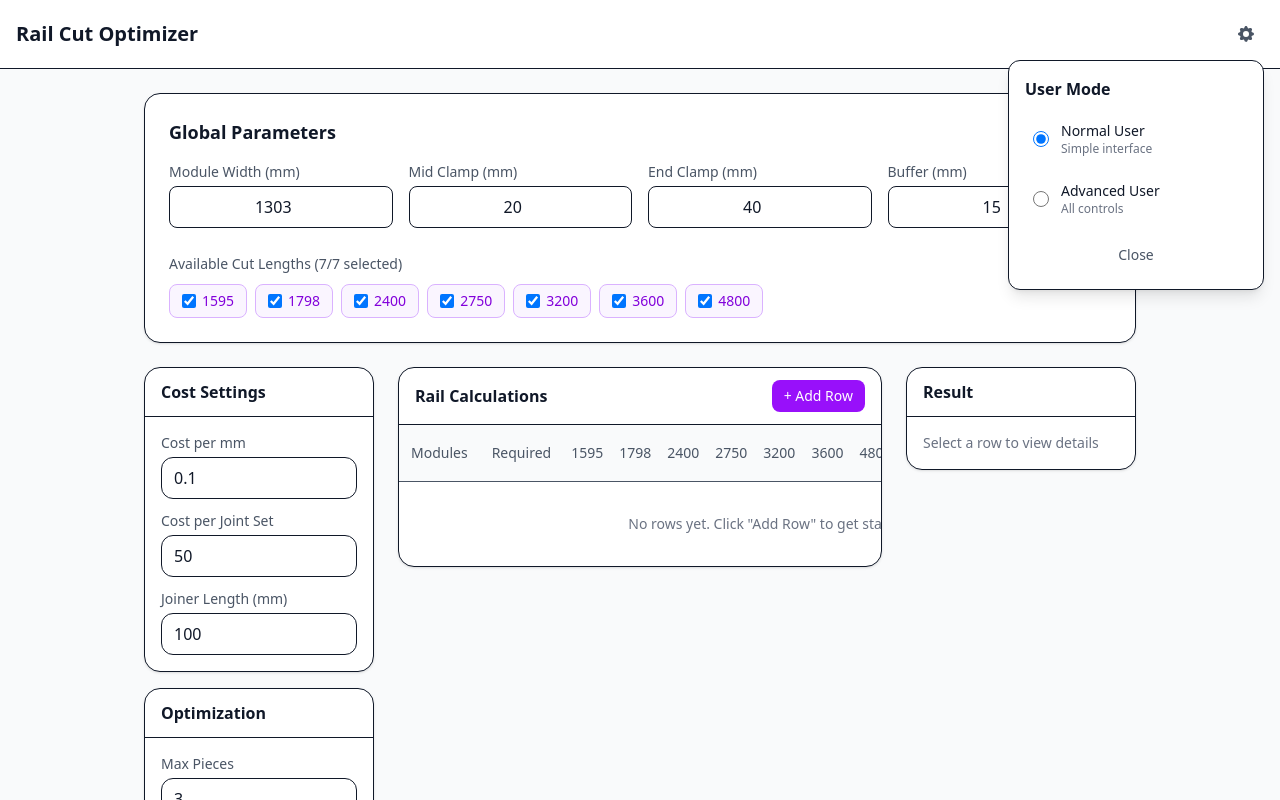
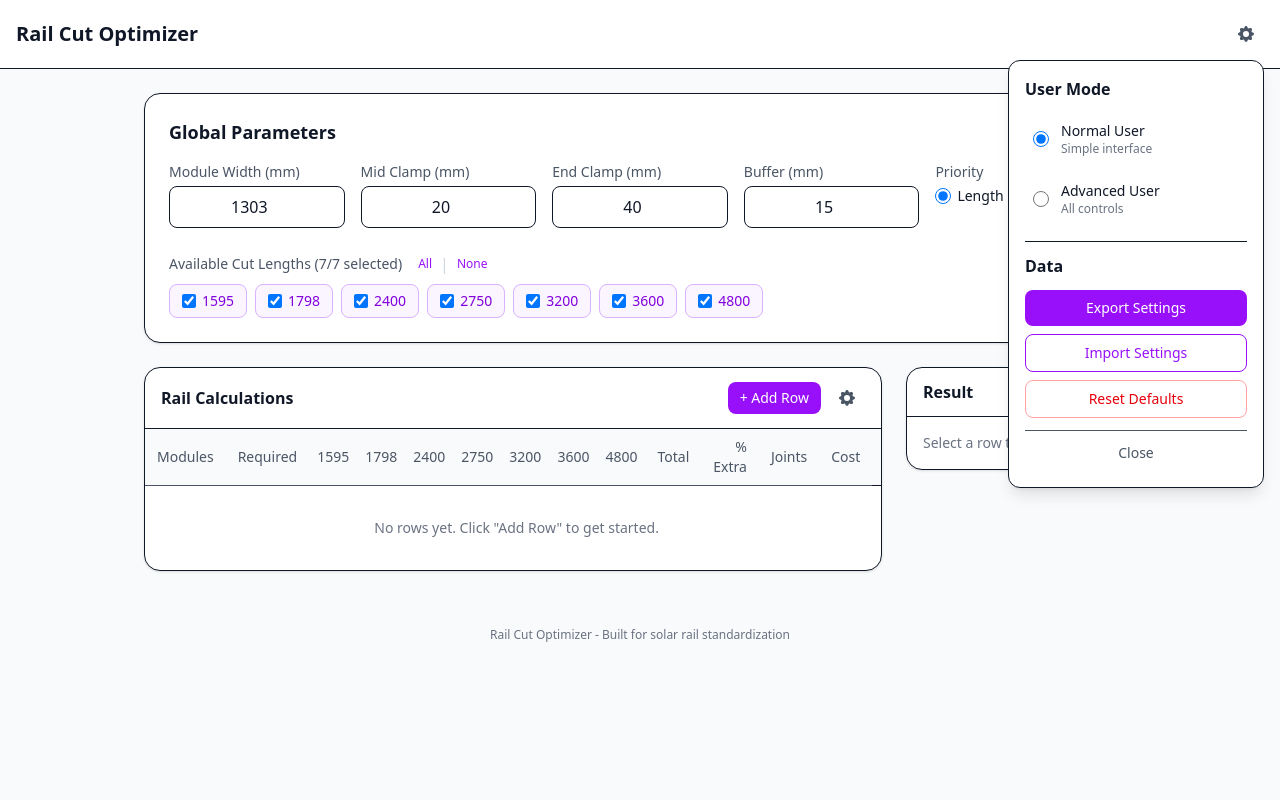
Before and after one commit to abujawed11/knapsack-tool, a React (Vite) app in the folder knapsack-front/: page / in a window 1280 px wide. Both pictures are taken after a click on the button 1246 px from the left and 34 px from the top of the page. Shown: the top 800 px of the page. Built offline with nearby package versions, Linux system fonts and the light colour scheme.

Commit message:
fixed layout

```diff
--- a/knapsack-front/src/App.jsx
+++ b/knapsack-front/src/App.jsx
@@ -2,10 +2,9 @@
 import { useState, useEffect, useMemo } from 'react';
 import Header from './components/Header';
 import GlobalInputs from './components/GlobalInputs';
-import SettingsPanel from './components/SettingsPanel';
 import RailTable from './components/RailTable';
 import ResultCard from './components/ResultCard';
-import { loadSettings, saveSettings, DEFAULT_SETTINGS, DEFAULT_LENGTHS } from './lib/storage';
+import { loadSettings, saveSettings } from './lib/storage';
 
 export default function App() {
   // Load saved settings
@@ -14,11 +13,25 @@ export default function App() {
   // Settings state
   const [settings, setSettings] = useState(savedSettings);
 
-  // Table rows state - start empty, user adds rows manually
-  const [rows, setRows] = useState([]);
+  // Table rows state - load from localStorage or start empty
+  const [rows, setRows] = useState(() => {
+    try {
+      const saved = localStorage.getItem('railOptimizer_rows');
+      return saved ? JSON.parse(saved) : [];
+    } catch {
+      return [];
+    }
+  });
 
   // Selected row for detail view
-  const [selectedRowId, setSelectedRowId] = useState(null);
+  const [selectedRowId, setSelectedRowId] = useState(() => {
+    try {
+      const saved = localStorage.getItem('railOptimizer_selectedRowId');
+      return saved ? JSON.parse(saved) : null;
+    } catch {
+      return null;
+    }
+  });
 
   // Get selected row
   const selectedRow = rows.find(r => r.id === selectedRowId);
@@ -27,6 +40,16 @@ export default function App() {
   useEffect(() => {
     saveSettings(settings);
   }, [settings]);
+
+  // Save rows whenever they change
+  useEffect(() => {
+    localStorage.setItem('railOptimizer_rows', JSON.stringify(rows));
+  }, [rows]);
+
+  // Save selected row ID whenever it changes
+  useEffect(() => {
+    localStorage.setItem('railOptimizer_selectedRowId', JSON.stringify(selectedRowId));
+  }, [selectedRowId]);
 
   // Update a single setting
   const updateSetting = (key, value) => {
@@ -38,6 +61,8 @@ export default function App() {
       <Header
         userMode={settings.userMode}
         setUserMode={(mode) => updateSetting('userMode', mode)}
+        settings={settings}
+        setSettings={setSettings}
       />
 
       <main className="mx-auto max-w-[80%] px-4 py-6">
@@ -46,21 +71,17 @@ export default function App() {
           <GlobalInputs settings={settings} setSettings={setSettings} />
         </div>
 
-        {/* Main Content: 3-column layout */}
+        {/* Main Content: 2-column layout */}
         <div className="grid grid-cols-1 lg:grid-cols-12 gap-6">
-          {/* Left: Settings Panel */}
-          <aside className="lg:col-span-3">
-            <SettingsPanel settings={settings} setSettings={setSettings} />
-          </aside>
-
-          {/* Center: Rail Table */}
-          <section className="lg:col-span-6">
+          {/* Left: Rail Table */}
+          <section className="lg:col-span-9">
             <RailTable
               rows={rows}
               setRows={setRows}
               selectedRowId={selectedRowId}
               setSelectedRowId={setSelectedRowId}
               settings={settings}
+              setSettings={setSettings}
             />
           </section>
 
--- a/knapsack-front/src/components/GlobalInputs.jsx
+++ b/knapsack-front/src/components/GlobalInputs.jsx
@@ -10,7 +10,8 @@ export default function GlobalInputs({ settings, setSettings }) {
     buffer,
     lengthsInput,
     enabledLengths,
-    userMode
+    userMode,
+    priority
   } = settings;
 
   const allLengths = parseNumList(lengthsInput);
@@ -48,7 +49,7 @@ export default function GlobalInputs({ settings, setSettings }) {
       <h2 className="text-lg font-semibold mb-4">Global Parameters</h2>
 
       {/* Primary Inputs */}
-      <div className="grid grid-cols-2 md:grid-cols-4 gap-4 mb-6">
+      <div className="grid grid-cols-2 md:grid-cols-5 gap-4 mb-6">
         <div>
           <label className="block text-sm text-gray-600 mb-1">Module Width (mm)</label>
           <input
@@ -85,11 +86,34 @@ export default function GlobalInputs({ settings, setSettings }) {
             className="w-full rounded-lg border px-3 py-2 text-center font-medium"
           />
         </div>
+        <div>
+          <label className="block text-sm text-gray-600 mb-1">Priority</label>
+          <div className="flex gap-3">
+            <label className="flex items-center gap-1.5 cursor-pointer">
+              <input
+                type="radio"
+                checked={priority === 'length'}
+                onChange={() => updateSetting('priority', 'length')}
+                className="w-4 h-4 text-purple-600"
+              />
+              <span className="text-sm">Length</span>
+            </label>
+            <label className="flex items-center gap-1.5 cursor-pointer">
+              <input
+                type="radio"
+                checked={priority === 'joints'}
+                onChange={() => updateSetting('priority', 'joints')}
+                className="w-4 h-4 text-purple-600"
+              />
+              <span className="text-sm">Joints</span>
+            </label>
+          </div>
+        </div>
       </div>
 
       {/* Length Selection */}
       <div>
-        <div className="flex justify-between items-center mb-2">
+        <div className="flex items-center mb-2 gap-4">
           <span className="text-sm text-gray-600">
             Available Cut Lengths ({enabledCount}/{allLengths.length} selected)
           </span>
--- a/knapsack-front/src/components/Header.jsx
+++ b/knapsack-front/src/components/Header.jsx
@@ -1,8 +1,45 @@
 // src/components/Header.jsx
 import { useState } from 'react';
+import { exportToFile, DEFAULT_SETTINGS, DEFAULT_LENGTHS } from '../lib/storage';
 
-export default function Header({ userMode, setUserMode }) {
+export default function Header({ userMode, setUserMode, settings, setSettings }) {
   const [showSettings, setShowSettings] = useState(false);
+
+  const handleExport = () => {
+    exportToFile(settings);
+  };
+
+  const handleReset = () => {
+    if (confirm('Reset all settings to defaults?')) {
+      setSettings({
+        ...DEFAULT_SETTINGS,
+        enabledLengths: DEFAULT_LENGTHS.reduce((acc, len) => ({ ...acc, [len]: true }), {})
+      });
+      // Also clear rows
+      localStorage.removeItem('railOptimizer_rows');
+      localStorage.removeItem('railOptimizer_selectedRowId');
+      window.location.reload();
+    }
+  };
+
+  const handleFileImport = (event) => {
+    const file = event.target.files[0];
+    if (!file) return;
+
+    const reader = new FileReader();
+    reader.onload = (e) => {
+      try {
+        const imported = JSON.parse(e.target.result);
+        setSettings(prev => ({ ...prev, ...imported }));
+        alert('Settings imported successfully!');
+      } catch (err) {
+        alert('Failed to import settings. Invalid file format.');
+        console.error('Import error:', err);
+      }
+    };
+    reader.readAsText(file);
+    event.target.value = '';
+  };
 
   return (
     <header className="border-b bg-white">
@@ -31,7 +68,7 @@ export default function Header({ userMode, setUserMode }) {
             {showSettings && (
               <div className="absolute right-0 mt-2 w-64 bg-white rounded-xl shadow-lg border p-4 z-50">
                 <h3 className="font-semibold mb-3">User Mode</h3>
-                <div className="space-y-2">
+                <div className="space-y-2 mb-4">
                   <label className="flex items-center gap-3 cursor-pointer p-2 rounded-lg hover:bg-gray-50">
                     <input
                       type="radio"
@@ -57,9 +94,37 @@ export default function Header({ userMode, setUserMode }) {
                     </div>
                   </label>
                 </div>
+
+                <h3 className="font-semibold mb-3 pt-3 border-t">Data</h3>
+                <div className="space-y-2">
+                  <button
+                    onClick={handleExport}
+                    className="w-full py-2 text-sm font-medium text-white bg-purple-600 rounded-lg hover:bg-purple-700"
+                  >
+                    Export Settings
+                  </button>
+                  <label className="block">
+                    <span className="w-full py-2 text-sm font-medium text-purple-600 border border-purple-600 rounded-lg hover:bg-purple-50 cursor-pointer block text-center">
+                      Import Settings
+                    </span>
+                    <input
+                      type="file"
+                      accept=".json"
+                      onChange={handleFileImport}
+                      className="hidden"
+                    />
+                  </label>
+                  <button
+                    onClick={handleReset}
+                    className="w-full py-2 text-sm font-medium text-red-600 border border-red-300 rounded-lg hover:bg-red-50"
+                  >
+                    Reset Defaults
+                  </button>
+                </div>
+
                 <button
                   onClick={() => setShowSettings(false)}
-                  className="mt-3 w-full py-2 text-sm font-medium text-gray-600 hover:text-gray-800"
+                  className="mt-3 w-full py-2 text-sm font-medium text-gray-600 hover:text-gray-800 border-t pt-3"
                 >
                   Close
                 </button>
--- a/knapsack-front/src/components/RailTable.jsx
+++ b/knapsack-front/src/components/RailTable.jsx
@@ -1,16 +1,21 @@
 // src/components/RailTable.jsx
-import { useMemo } from 'react';
+import { useMemo, useState } from 'react';
 import { optimizeCuts, requiredRailLength, generateScenarios } from '../lib/optimizer';
 import { parseNumList, fmt } from '../lib/storage';
+import { TextField, NumberField } from './ui';
 
 export default function RailTable({
   rows,
   setRows,
   selectedRowId,
   setSelectedRowId,
-  settings
+  settings,
+  setSettings
 }) {
+  const [showSettings, setShowSettings] = useState(false);
+
   const {
+    userMode,
     moduleWidth,
     midClamp,
     endClampWidth,
@@ -28,6 +33,10 @@ export default function RailTable({
     joinerLength,
     priority
   } = settings;
+
+  const updateSetting = (key, value) => {
+    setSettings(prev => ({ ...prev, [key]: value }));
+  };
 
   const parsedLengths = useMemo(
     () => parseNumList(lengthsInput).filter(len => enabledLengths[len] !== false),
@@ -105,15 +114,124 @@ export default function RailTable({
   };
 
   return (
-    <div className="bg-white rounded-2xl border shadow-sm overflow-hidden">
+    <div className="bg-white rounded-2xl border shadow-sm">
       <div className="flex justify-between items-center px-4 py-3 border-b">
         <h2 className="font-semibold">Rail Calculations</h2>
+        <div className="flex items-center gap-2">
           <button
             onClick={addRow}
             className="px-3 py-1.5 text-sm font-medium text-white bg-purple-600 rounded-lg hover:bg-purple-700"
           >
             + Add Row
           </button>
+          <div className="relative">
+            <button
+              onClick={() => setShowSettings(!showSettings)}
+              className="p-2 rounded-lg hover:bg-gray-100 transition-colors"
+              title="Settings"
+            >
+              <svg
+                xmlns="http://www.w3.org/2000/svg"
+                className="h-5 w-5 text-gray-600"
+                viewBox="0 0 20 20"
+                fill="currentColor"
+              >
+                <path
+                  fillRule="evenodd"
+                  d="M11.49 3.17c-.38-1.56-2.6-1.56-2.98 0a1.532 1.532 0 01-2.286.948c-1.372-.836-2.942.734-2.106 2.106.54.886.061 2.042-.947 2.287-1.561.379-1.561 2.6 0 2.978a1.532 1.532 0 01.947 2.287c-.836 1.372.734 2.942 2.106 2.106a1.532 1.532 0 012.287.947c.379 1.561 2.6 1.561 2.978 0a1.533 1.533 0 012.287-.947c1.372.836 2.942-.734 2.106-2.106a1.533 1.533 0 01.947-2.287c1.561-.379 1.561-2.6 0-2.978a1.532 1.532 0 01-.947-2.287c.836-1.372-.734-2.942-2.106-2.106a1.532 1.532 0 01-2.287-.947zM10 13a3 3 0 100-6 3 3 0 000 6z"
+                  clipRule="evenodd"
+                />
+              </svg>
+            </button>
+            {showSettings && (
+              <div className="absolute right-0 mt-2 w-80 bg-white rounded-2xl shadow-2xl border border-gray-200 z-50 overflow-hidden">
+                {/* Header */}
+                <div className="bg-gradient-to-r from-purple-600 to-purple-700 px-4 py-3">
+                  <h3 className="text-white font-semibold flex items-center gap-2">
+                    <svg xmlns="http://www.w3.org/2000/svg" className="h-4 w-4" viewBox="0 0 20 20" fill="currentColor">
+                      <path fillRule="evenodd" d="M11.49 3.17c-.38-1.56-2.6-1.56-2.98 0a1.532 1.532 0 01-2.286.948c-1.372-.836-2.942.734-2.106 2.106.54.886.061 2.042-.947 2.287-1.561.379-1.561 2.6 0 2.978a1.532 1.532 0 01.947 2.287c-.836 1.372.734 2.942 2.106 2.106a1.532 1.532 0 012.287.947c.379 1.561 2.6 1.561 2.978 0a1.533 1.533 0 012.287-.947c1.372.836 2.942-.734 2.106-2.106a1.533 1.533 0 01.947-2.287c1.561-.379 1.561-2.6 0-2.978a1.532 1.532 0 01-.947-2.287c.836-1.372-.734-2.942-2.106-2.106a1.532 1.532 0 01-2.287-.947zM10 13a3 3 0 100-6 3 3 0 000 6z" clipRule="evenodd" />
+                    </svg>
+                    Calculation Settings
+                  </h3>
+                </div>
+
+                <div className="p-4 max-h-96 overflow-y-auto">
+                  {/* Cost & Optimization Settings */}
+                  <div className="mb-4">
+                    <h4 className="text-xs font-semibold text-purple-600 uppercase tracking-wide mb-3">Cost & Limits</h4>
+                    <div className="space-y-3 bg-gray-50 rounded-lg p-3">
+                      <TextField
+                        label="Cost per mm"
+                        value={costPerMm}
+                        setValue={(v) => updateSetting('costPerMm', v)}
+                      />
+                      <TextField
+                        label="Cost per Joint Set"
+                        value={costPerJointSet}
+                        setValue={(v) => updateSetting('costPerJointSet', v)}
+                      />
+                      <TextField
+                        label="Joiner Length (mm)"
+                        value={joinerLength}
+                        setValue={(v) => updateSetting('joinerLength', v)}
+                      />
+                      <NumberField
+                        label="Max Pieces"
+                        value={maxPieces}
+                        setValue={(v) => updateSetting('maxPieces', v)}
+                      />
+                    </div>
+                  </div>
+
+                  {/* Advanced Settings */}
+                  {userMode === 'advanced' && (
+                    <div className="mb-4">
+                      <h4 className="text-xs font-semibold text-orange-600 uppercase tracking-wide mb-3">Advanced Tuning</h4>
+                      <div className="space-y-3 bg-orange-50 rounded-lg p-3">
+                        <NumberField
+                          label="Max Waste %"
+                          value={maxWastePct}
+                          setValue={(v) => updateSetting('maxWastePct', v)}
+                          step={0.01}
+                        />
+                        <NumberField
+                          label="α Joint Penalty"
+                          value={alphaJoint}
+                          setValue={(v) => updateSetting('alphaJoint', v)}
+                        />
+                        <NumberField
+                          label="β Small Penalty"
+                          value={betaSmall}
+                          setValue={(v) => updateSetting('betaSmall', v)}
+                        />
+                        <NumberField
+                          label="Allow Undershoot %"
+                          value={allowUndershootPct}
+                          setValue={(v) => updateSetting('allowUndershootPct', v)}
+                        />
+                        <NumberField
+                          label="γ Shortage Penalty"
+                          value={gammaShort}
+                          setValue={(v) => updateSetting('gammaShort', v)}
+                        />
+                      </div>
+                    </div>
+                  )}
+                </div>
+
+                {/* Footer */}
+                <div className="border-t bg-gray-50 px-4 py-3">
+                  <button
+                    onClick={() => setShowSettings(false)}
+                    className="w-full py-2 text-sm font-medium text-white bg-purple-600 rounded-lg hover:bg-purple-700 transition-colors"
+                  >
+                    Done
+                  </button>
+                </div>
+              </div>
+            )}
+          </div>
+        </div>
       </div>
 
       <div className="overflow-x-auto">
```
Lines whose indentation alone changed are shown as unchanged.
